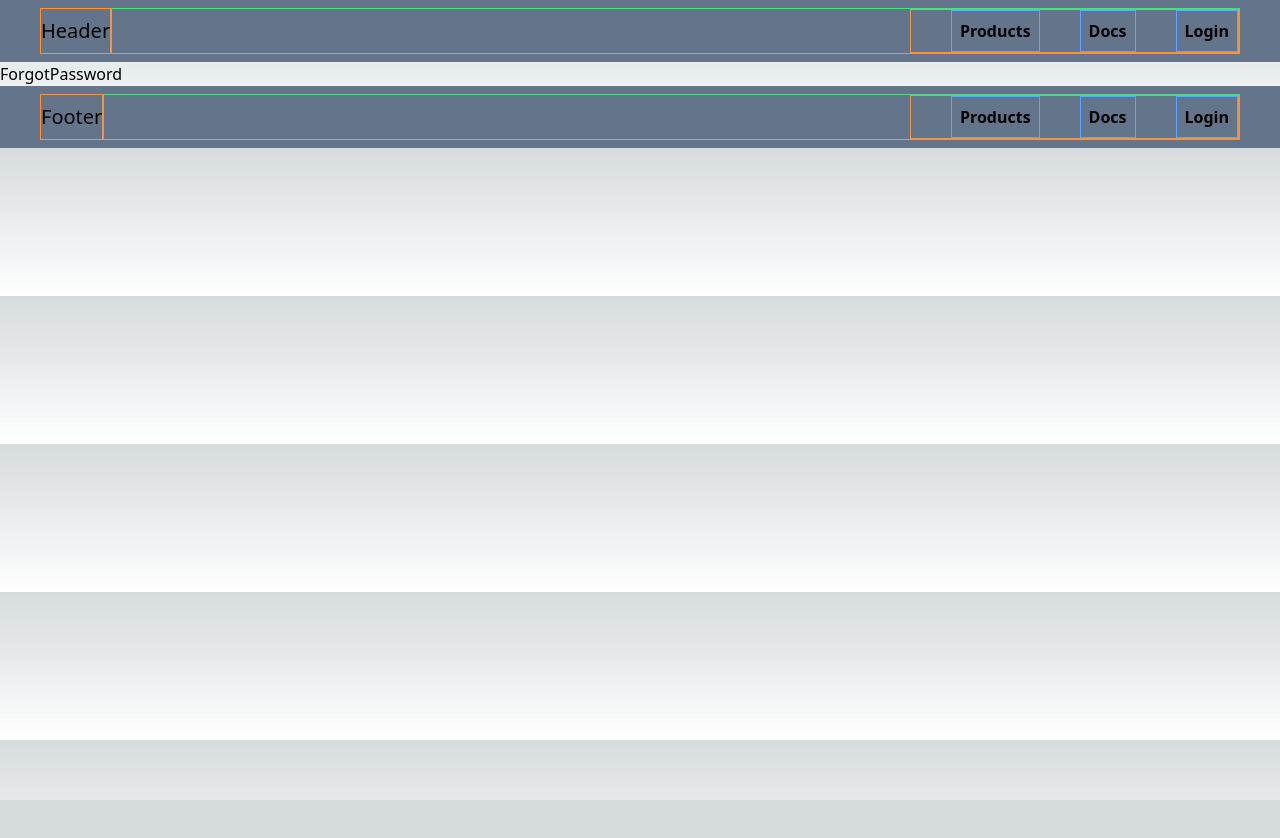
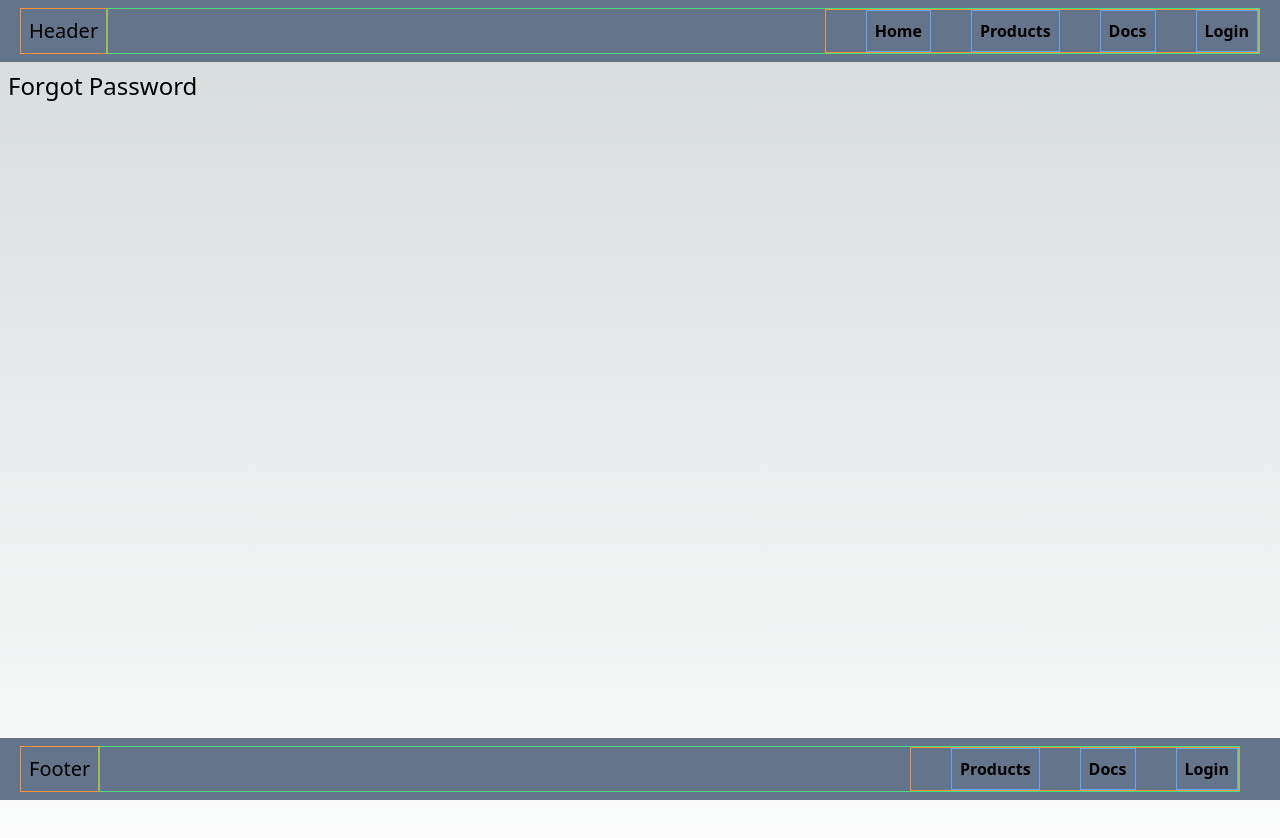
Before and after one commit to TLRKiliann/nextjs14-vishwas, a Next.js app in the folder my-app/: page /forgot-password in a window 1280 px wide. Shown: the top 838 px of the page. Before the commit the page ends 800 px from the top, so only its background shows below. Built offline with nearby package versions, Linux system fonts and the light colour scheme.

Commit message:
design improved

```diff
--- a/my-app/app/(auth)/forgot-password/page.tsx
+++ b/my-app/app/(auth)/forgot-password/page.tsx
@@ -9,6 +9,8 @@ export const metadata: Metadata = {
 
 export default function ForgotPassword() {
   return (
-    <div>ForgotPassword</div>
+    <div className='flex flex-col min-h-screen'>
+      <h1 className='text-2xl p-2'>Forgot Password</h1>
+    </div>
   )
 }
--- a/my-app/app/(auth)/login/page.tsx
+++ b/my-app/app/(auth)/login/page.tsx
@@ -8,6 +8,8 @@ export const metadata: Metadata = {
 
 export default function Login() {
   return (
-    <div>Login</div>
+    <div className='flex flex-col min-h-screen'>
+      <h1 className='text-2xl p-2'>Login</h1>
+    </div>
   )
 }
--- a/my-app/app/(auth)/register/page.tsx
+++ b/my-app/app/(auth)/register/page.tsx
@@ -8,6 +8,8 @@ export const metadata: Metadata = {
 
 export default function Register() {
   return (
-    <div>Register</div>
+    <div className='flex flex-col min-h-screen'>
+      <h1 className='text-2xl p-2'>Register</h1>
+    </div>
   )
 }
--- a/my-app/app/dashboard/page.tsx
+++ b/my-app/app/dashboard/page.tsx
@@ -8,8 +8,8 @@ export const metadata: Metadata = {
 
 export default function Dashboard() {
     return (
-        <>
-            <h1>Dashboard</h1>
-        </>
+        <div className='flex flex-col min-h-screen'>
+            <h1 className='text-2xl p-2'>Dashboard</h1>
+        </div>
     )
 }
--- /dev/null
+++ b/my-app/app/docs/[[...slug]]/layout.tsx
@@ -0,0 +1,10 @@
+import React from 'react'
+
+export default function Docs({children}: {children: React.ReactNode}) {
+  return (
+    <div>
+        <h2>Display from the top of layout (Docs)!</h2>
+        {children}
+    </div>
+  )
+}
--- a/my-app/app/docs/[[...slug]]/page.tsx
+++ b/my-app/app/docs/[[...slug]]/page.tsx
@@ -14,12 +14,16 @@ const Docs = ({ params }: { params: { slug: string[] } }) => {
     if (params.slug?.length > 2) {
         notFound();
     } else if (params.slug?.length === 2) {
-        return <h2>This is about {params.slug[0]} & {params.slug[1]}</h2>
+        return <div className='flex flex-col min-h-screen'>
+                <h2>This is about {params.slug[0]} & {params.slug[1]}</h2>
+            </div>
     } else if (params.slug?.length === 1) {
-        return <h2>This is about {params.slug[0]}</h2>
+        return <div className='flex flex-col min-h-screen'>
+                <h2>This is about {params.slug[0]}</h2>
+            </div>
     }
     return (
-    <div className="h-screen">
+        <div className='flex flex-col min-h-screen'>
 
             <h1 className='text-3xl m-4'>Docs Page</h1>
 
@@ -27,6 +31,7 @@ const Docs = ({ params }: { params: { slug: string[] } }) => {
                 <Link
                     href='/docs/features/'
                     className="text-slate-200 hover:text-blue-400"
+                    replace
                 >
                     feature
                 </Link>
@@ -36,6 +41,7 @@ const Docs = ({ params }: { params: { slug: string[] } }) => {
                 <Link
                     href='/docs/features/concepts'
                     className="text-slate-200 hover:text-blue-400"
+                    replace
                 >
                     feature + concept
                 </Link>
--- a/my-app/app/page.tsx
+++ b/my-app/app/page.tsx
@@ -8,7 +8,7 @@ export default function Home() {
   const router = useRouter();
 
   return (
-    <main className="w-full h-screen">
+    <main className="flex flex-col min-h-screen">
       <h1 className='text-2xl p-4'>Main Page</h1>
       <div className='flex flex-col w-40 bg-slate-800'>
 
--- a/my-app/app/products/[productId]/reviews/[reviewId]/layout.tsx
+++ b/my-app/app/products/[productId]/reviews/[reviewId]/layout.tsx
@@ -2,7 +2,7 @@ import React from 'react'
 
 export default function ReviewById({children}: {children: React.ReactNode}) {
   return (
-    <div className='h-screen'>
+    <div>
         <h2>Display from the top of layout (ReviewById)!</h2>
         {children}
     </div>
--- a/my-app/app/products/[productId]/reviews/[reviewId]/page.tsx
+++ b/my-app/app/products/[productId]/reviews/[reviewId]/page.tsx
@@ -25,7 +25,7 @@ export default function ReviewById({ params }: Props) {
     }
     console.log(params.reviewId, "reviewid")
     return (
-        <div className='h-sceen'>
+        <div className='flex flex-col min-h-screen'>
             <p>Product id: {params.productId} and review id: {params.reviewId}</p>
         </div>
     )
--- a/my-app/app/ui/footer.tsx
+++ b/my-app/app/ui/footer.tsx
@@ -3,8 +3,10 @@ import Link from 'next/link'
 export default function Footer() {
     return (
         <>
-            <footer className="mt-0 flex w-full bg-slate-500 py-2" >
-                <h1 className="flex items-center text-xl ml-10 border border-orange-400">Footer</h1>
+            <footer className="sticky flex bottom-0 left-0 w-full bg-slate-500 py-2" >
+
+                <h1 className="flex items-center text-xl ml-5 border border-orange-400 p-2">Footer</h1>
+
                 <nav className='w-full flex justify-end mr-10 border border-green-400'>
                     <ul className='flex font-bold border border-orange-400'>
                         <li className='ml-10 border border-blue-400 p-2 hover:text-slate-400'>
--- a/my-app/app/ui/header.tsx
+++ b/my-app/app/ui/header.tsx
@@ -3,10 +3,15 @@ import Link from 'next/link'
 export default function Header() {
     return (
         <>
-            <header className="flex w-full bg-slate-500 py-2" >
-                <h1 className="flex items-center text-xl ml-10 border border-orange-400">Header</h1>
-                <nav className='w-full flex justify-end mr-10 border border-green-400'>
+            <header className="sticky flex top-0 left-0 w-full bg-slate-500 py-2" >
+
+                <h1 className="flex items-center text-xl ml-5 border border-orange-400 p-2">Header</h1>
+
+                <nav className='w-full flex justify-end mr-5 border border-green-400'>
                     <ul className='flex font-bold border border-orange-400'>
+                        <li className='ml-10 border border-blue-400 p-2'>
+                            <Link href="/">Home</Link>
+                        </li>
                         <li className='ml-10 border border-blue-400 p-2'>
                             <Link href="/products">Products</Link>
                         </li>
```
Lines whose indentation alone changed are shown as unchanged.
